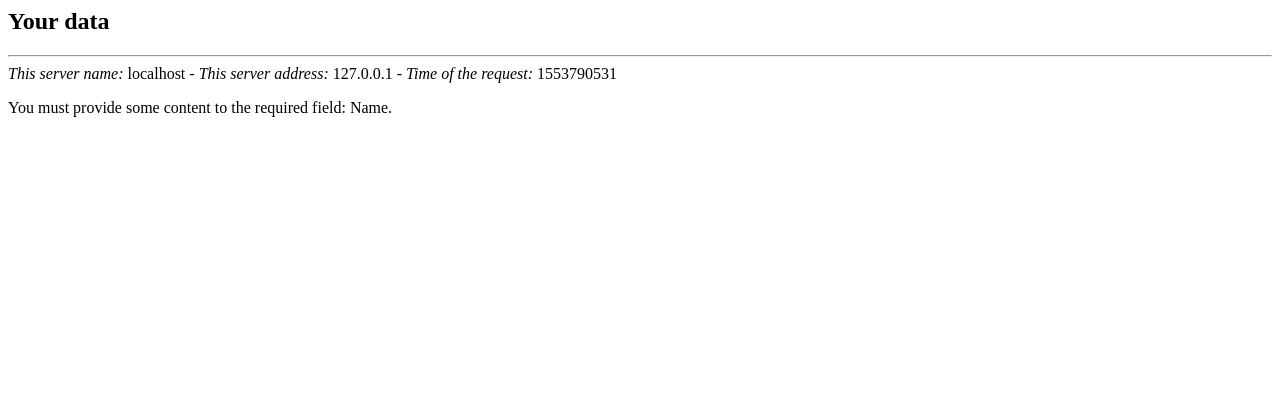
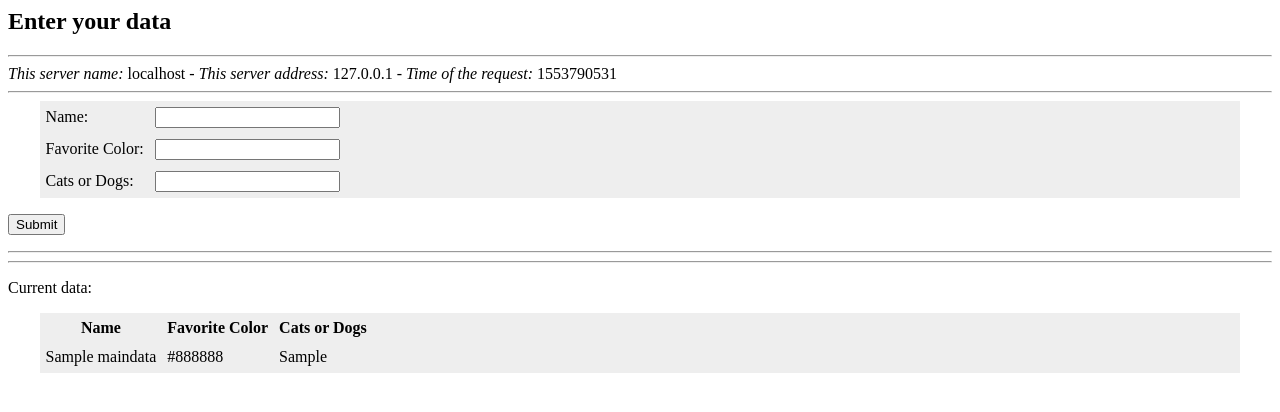
Before and after one commit to lrgc01/Orm_test, a PHP site: page /form.php in a window 1280 px wide. Shown: the top 412 px of the page. Run offline with PHP 8.4, Linux system fonts and the light colour scheme; tables that the repository leaves empty or names only in its code hold one stand-in row (values such as "Sample post"); data that the repository does not hold is empty.

Commit message:
Expanded form.php

```diff
--- a/form.php
+++ b/form.php
@@ -11,7 +11,7 @@ margin-right:auto;
 </style>
 
 <body>
-<H2>Your data</H2>
+<H2>Enter your data</H2>
 <HR>
 
 <?php
@@ -22,16 +22,38 @@ require_once("include/myfunctions.php");
 <?php
 // Use base function 'my_input_filter' to do a preliminary cleaning
 // The same 'my_input_filter' function certifies that '$name' is not null
-$name       = my_input_filter($_POST['name'],"<p>You must provide some content to the required field: Name.</p>");
+$name       = my_input_filter($_POST['name']);
 $favColor   = my_input_filter($_POST['favColor']);
 $catsOrDogs = my_input_filter($_POST['catsOrDogs']);
 ?>
 
 <HR>
+<!--
 Name: <?php echo $name; ?><br />
 Favorite Color: <?php echo $favColor; ?><br />
 Cats or dogs: <?php echo $catsOrDogs; ?><br />
 <br />
+-->
+
+<form action="form.php" method="post">
+<table border="0" cellpadding="5" cellspacing="1">
+ <tbody>
+  <tr>
+   <td> Name:           </td> <td> <input type="text" name="name" /></td>
+  </tr>
+  <tr>
+   <td> Favorite Color: </td> <td> <input type="text" name="favColor" /></td>
+  </tr>
+  <tr>
+   <td> Cats or Dogs:   </td> <td> <input type="text" name="catsOrDogs" /></td>
+  </tr>
+ </tbody>
+</table>
+
+<p><input type="submit" value="Submit"></p>
+</form>
+
+<HR>
 
 <?php
    // Just load database settings
@@ -39,6 +61,8 @@ Cats or dogs: <?php echo $catsOrDogs; ?><br />
 
    $mysqli_conn = new mysqli($dbhost, $dbuser, $dbpass, $dbname);
 
+   if ($name != '')
+   {
       $id = check_name($mysqli_conn,$name);
 
       if ($id != 0) {
@@ -54,6 +78,7 @@ Cats or dogs: <?php echo $catsOrDogs; ?><br />
          $insert_stmt->bind_param("sss", $name, $favColor, $catsOrDogs);
          $insert_stmt->execute();
       }
+   }
 
    print_current_data($mysqli_conn);
 
```
Lines whose indentation alone changed are shown as unchanged.
